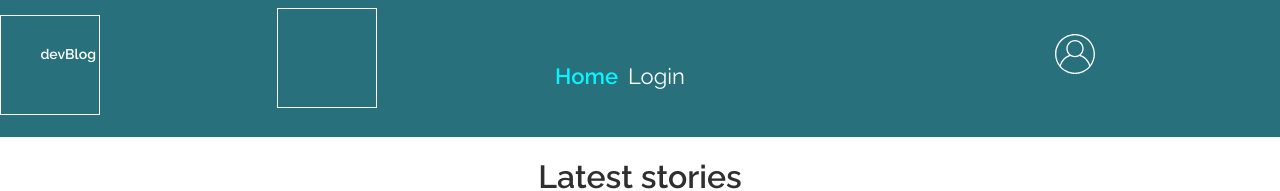
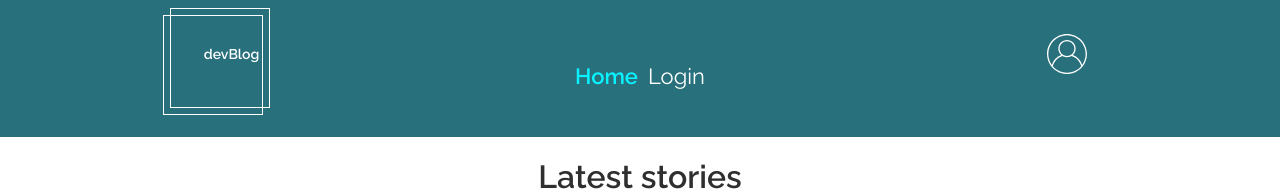
Before and after one commit to mart-j/blog-proj, a React (Create React App) app: page / in a window 1280 px wide. Shown: the top 191 px of the page. Built offline with nearby package versions, Linux system fonts and the light colour scheme; no server answers.

Commit message:
aligned header

```diff
--- a/src/components/logo/Logo.module.scss
+++ b/src/components/logo/Logo.module.scss
@@ -1,7 +1,12 @@
 $logoColor: #fff;
 
+.container {
+  width: 33.333%;
+  display: flex;
+  justify-content: center;
+}
 .logoWrapper {
-  flex-grow: 1;
+  width: 100px;
   text-align: center;
   margin-bottom: 22px;
   height: 100px;
--- a/src/components/logo/Logo.tsx
+++ b/src/components/logo/Logo.tsx
@@ -3,11 +3,13 @@ import styles from './Logo.module.scss';
 
 export const Logo: FC = () => {
   return (
-    <div className={styles.logoWrapper}>
-      <div className={styles.logoSquare}>
-        <div className={styles.logoText}>devBlog</div>
+    <div className={styles.container}>
+      <div className={styles.logoWrapper}>
+        <div className={styles.logoSquare}>
+          <div className={styles.logoText}>devBlog</div>
+        </div>
+        <div className={styles.logoSquare}></div>
       </div>
-      <div className={styles.logoSquare}></div>
     </div>
   );
 };
--- a/src/components/nav/Navigation.module.scss
+++ b/src/components/nav/Navigation.module.scss
@@ -2,7 +2,7 @@ $navColor: #fff;
 $navactiveColor: #0af4ff;
 
 .navigation {
-  flex-grow: 1;
+  width: 33.333%;
   text-align: center;
 }
 .navItem {
--- a/src/components/users/Users.module.scss
+++ b/src/components/users/Users.module.scss
@@ -3,7 +3,7 @@
 }
 
 .userWrapper {
-  flex-grow: 1;
+  width: 33.333%;
   text-align: center;
   top: -20px;
   position: relative;
```
